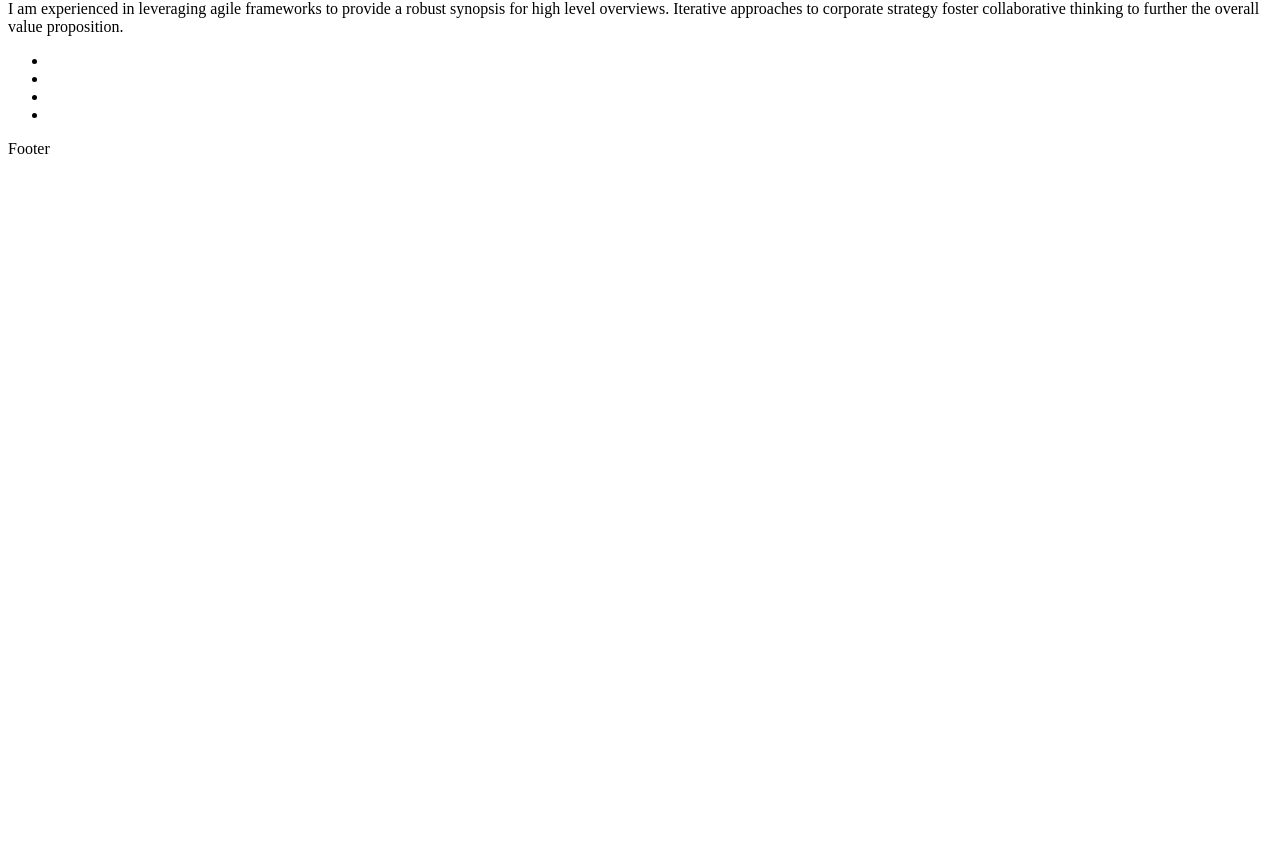
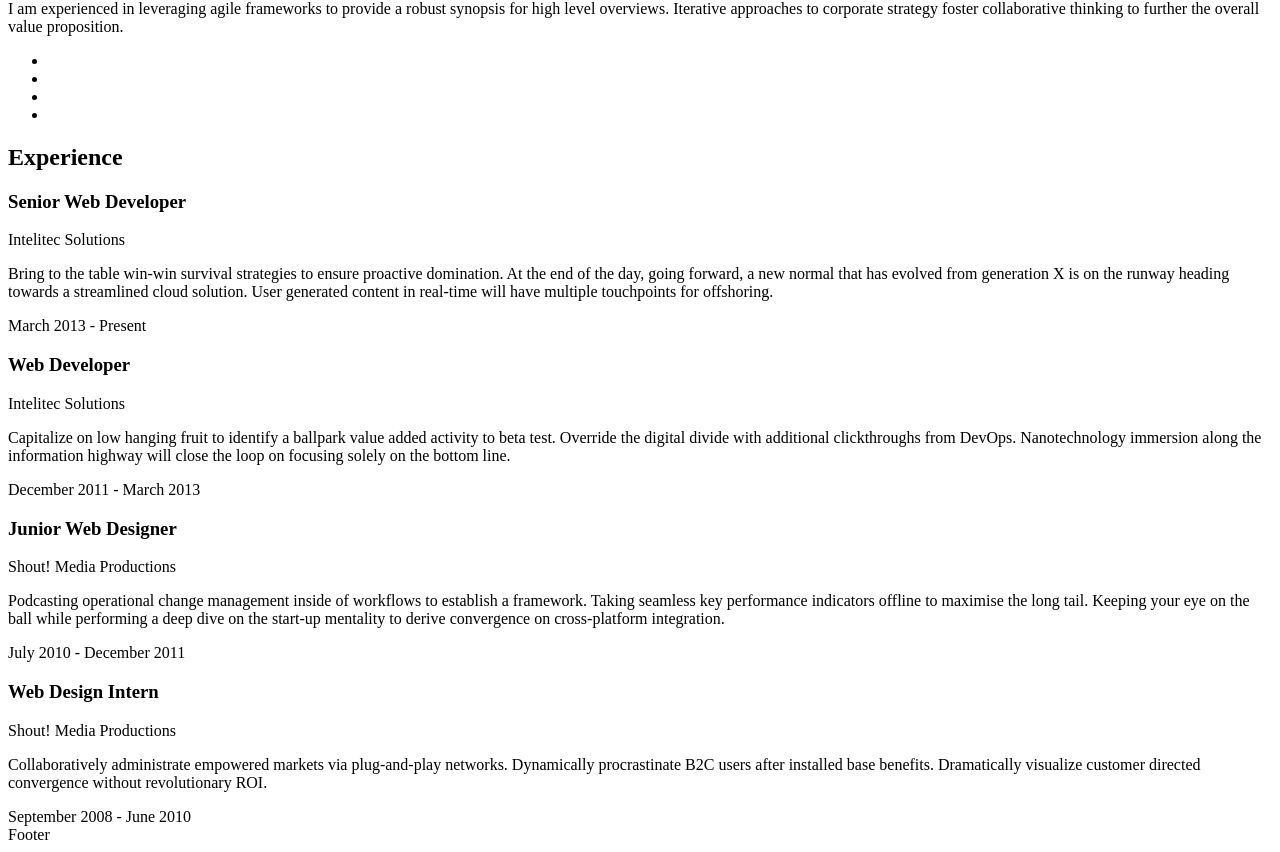
Before and after one commit to x1wins/-resume-reactjs, a React (Create React App) app: page / in a window 1280 px wide. Shown: the part 251-1103 px from the top of the page. Before the commit the page ends 800 px from the top, so only its background shows below. Built offline with nearby package versions, Linux system fonts and the light colour scheme; a web font is replaced by a local one.

Commit message:
add About, Exprience ES6 class

```diff
--- a/src/Content.js
+++ b/src/Content.js
@@ -1,56 +1,13 @@
 import React, {Component} from 'react';
+import About from './content/About';
+import Experiance from './content/Experiance';
 
 class Content extends Component {
     render() {
         return (
             <div className="container-fluid p-0">
-                <section className="resume-section p-3 p-lg-5 d-flex d-column" id="about">
-                    <div className="my-auto">
-                        <h1 className="mb-0">Clarence
-                            <span className="text-primary">Taylor</span>
-                        </h1>
-                        <div className="subheading mb-5">3542 Berry Street · Cheyenne Wells, CO 80810 · (317) 585-8468 ·
-                            <a href="mailto:name@email.com">name@email.com</a>
-                        </div>
-                        <p className="mb-5">I am experienced in leveraging agile frameworks to provide a robust synopsis
-                            for high level overviews. Iterative approaches to corporate strategy foster collaborative
-                            thinking to further the overall value proposition.</p>
-                        <ul className="list-inline list-social-icons mb-0">
-                            <li className="list-inline-item">
-                                <a href="#">
-                                    <span className="fa-stack fa-lg">
-                                      <i className="fa fa-circle fa-stack-2x"></i>
-                                      <i className="fa fa-facebook fa-stack-1x fa-inverse"></i>
-                                    </span>
-                                </a>
-                            </li>
-                            <li className="list-inline-item">
-                                <a href="#">
-                                    <span className="fa-stack fa-lg">
-                                      <i className="fa fa-circle fa-stack-2x"></i>
-                                      <i className="fa fa-twitter fa-stack-1x fa-inverse"></i>
-                                    </span>
-                                </a>
-                            </li>
-                            <li className="list-inline-item">
-                                <a href="#">
-                                    <span className="fa-stack fa-lg">
-                                      <i className="fa fa-circle fa-stack-2x"></i>
-                                      <i className="fa fa-linkedin fa-stack-1x fa-inverse"></i>
-                                    </span>
-                                </a>
-                            </li>
-                            <li className="list-inline-item">
-                                <a href="#">
-                                    <span className="fa-stack fa-lg">
-                                      <i className="fa fa-circle fa-stack-2x"></i>
-                                      <i className="fa fa-github fa-stack-1x fa-inverse"></i>
-                                    </span>
-                                </a>
-                            </li>
-                        </ul>
-                    </div>
-                </section>
+                <About/>
+                <Experiance/>
             </div>
         );
     }
--- /dev/null
+++ b/src/content/About.js
@@ -0,0 +1,57 @@
+import React, {Component} from 'react';
+
+class About extends Component {
+    render() {
+        return (
+            <section className="resume-section p-3 p-lg-5 d-flex d-column" id="about">
+                <div className="my-auto">
+                    <h1 className="mb-0">Clarence
+                        <span className="text-primary">Taylor</span>
+                    </h1>
+                    <div className="subheading mb-5">3542 Berry Street · Cheyenne Wells, CO 80810 · (317) 585-8468 ·
+                        <a href="mailto:name@email.com">name@email.com</a>
+                    </div>
+                    <p className="mb-5">I am experienced in leveraging agile frameworks to provide a robust synopsis
+                        for high level overviews. Iterative approaches to corporate strategy foster collaborative
+                        thinking to further the overall value proposition.</p>
+                    <ul className="list-inline list-social-icons mb-0">
+                        <li className="list-inline-item">
+                            <a href="#">
+                                <span className="fa-stack fa-lg">
+                                  <i className="fa fa-circle fa-stack-2x"></i>
+                                  <i className="fa fa-facebook fa-stack-1x fa-inverse"></i>
+                                </span>
+                            </a>
+                        </li>
+                        <li className="list-inline-item">
+                            <a href="#">
+                                <span className="fa-stack fa-lg">
+                                  <i className="fa fa-circle fa-stack-2x"></i>
+                                  <i className="fa fa-twitter fa-stack-1x fa-inverse"></i>
+                                </span>
+                            </a>
+                        </li>
+                        <li className="list-inline-item">
+                            <a href="#">
+                                <span className="fa-stack fa-lg">
+                                  <i className="fa fa-circle fa-stack-2x"></i>
+                                  <i className="fa fa-linkedin fa-stack-1x fa-inverse"></i>
+                                </span>
+                            </a>
+                        </li>
+                        <li className="list-inline-item">
+                            <a href="#">
+                                <span className="fa-stack fa-lg">
+                                  <i className="fa fa-circle fa-stack-2x"></i>
+                                  <i className="fa fa-github fa-stack-1x fa-inverse"></i>
+                                </span>
+                            </a>
+                        </li>
+                    </ul>
+                </div>
+            </section>
+        );
+    }
+}
+
+export default About;
--- /dev/null
+++ b/src/content/Experiance.js
@@ -0,0 +1,72 @@
+import React, {Component} from 'react';
+
+class Experiance extends Component {
+    render() {
+        return (
+            <section className="resume-section p-3 p-lg-5 d-flex flex-column" id="experience">
+                <div className="my-auto">
+                    <h2 className="mb-5">Experience</h2>
+
+                    <div className="resume-item d-flex flex-column flex-md-row mb-5">
+                        <div className="resume-content mr-auto">
+                            <h3 className="mb-0">Senior Web Developer</h3>
+                            <div className="subheading mb-3">Intelitec Solutions</div>
+                            <p>Bring to the table win-win survival strategies to ensure proactive domination. At the end
+                                of the day, going forward, a new normal that has evolved from generation X is on the
+                                runway heading towards a streamlined cloud solution. User generated content in real-time
+                                will have multiple touchpoints for offshoring.</p>
+                        </div>
+                        <div className="resume-date text-md-right">
+                            <span className="text-primary">March 2013 - Present</span>
+                        </div>
+                    </div>
+
+                    <div className="resume-item d-flex flex-column flex-md-row mb-5">
+                        <div className="resume-content mr-auto">
+                            <h3 className="mb-0">Web Developer</h3>
+                            <div className="subheading mb-3">Intelitec Solutions</div>
+                            <p>Capitalize on low hanging fruit to identify a ballpark value added activity to beta test.
+                                Override the digital divide with additional clickthroughs from DevOps. Nanotechnology
+                                immersion along the information highway will close the loop on focusing solely on the
+                                bottom line.</p>
+                        </div>
+                        <div className="resume-date text-md-right">
+                            <span className="text-primary">December 2011 - March 2013</span>
+                        </div>
+                    </div>
+
+                    <div className="resume-item d-flex flex-column flex-md-row mb-5">
+                        <div className="resume-content mr-auto">
+                            <h3 className="mb-0">Junior Web Designer</h3>
+                            <div className="subheading mb-3">Shout! Media Productions</div>
+                            <p>Podcasting operational change management inside of workflows to establish a framework.
+                                Taking seamless key performance indicators offline to maximise the long tail. Keeping
+                                your eye on the ball while performing a deep dive on the start-up mentality to derive
+                                convergence on cross-platform integration.</p>
+                        </div>
+                        <div className="resume-date text-md-right">
+                            <span className="text-primary">July 2010 - December 2011</span>
+                        </div>
+                    </div>
+
+                    <div className="resume-item d-flex flex-column flex-md-row">
+                        <div className="resume-content mr-auto">
+                            <h3 className="mb-0">Web Design Intern</h3>
+                            <div className="subheading mb-3">Shout! Media Productions</div>
+                            <p>Collaboratively administrate empowered markets via plug-and-play networks. Dynamically
+                                procrastinate B2C users after installed base benefits. Dramatically visualize customer
+                                directed convergence without revolutionary ROI.</p>
+                        </div>
+                        <div className="resume-date text-md-right">
+                            <span className="text-primary">September 2008 - June 2010</span>
+                        </div>
+                    </div>
+
+                </div>
+
+            </section>
+        );
+    }
+}
+
+export default Experiance;
```
